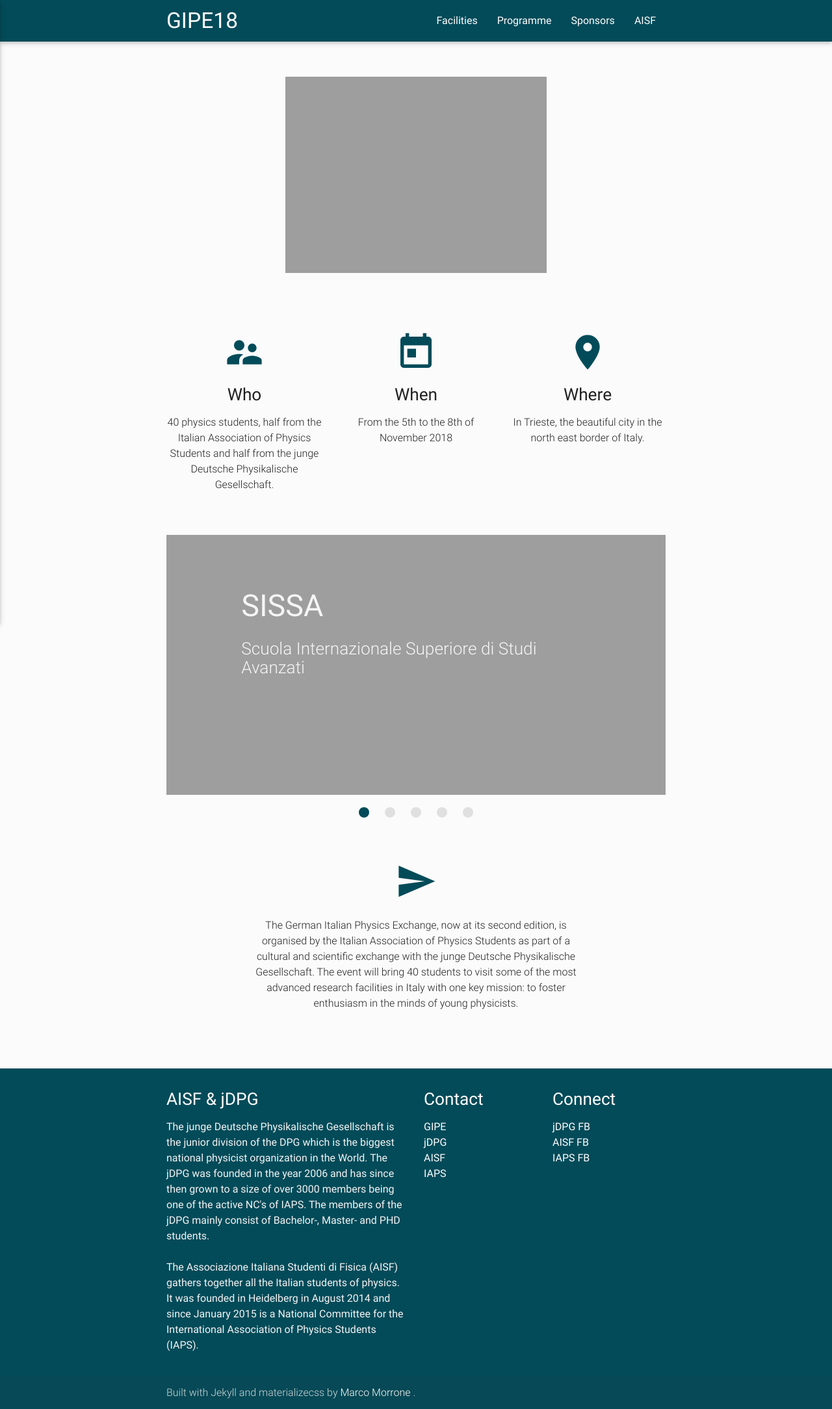
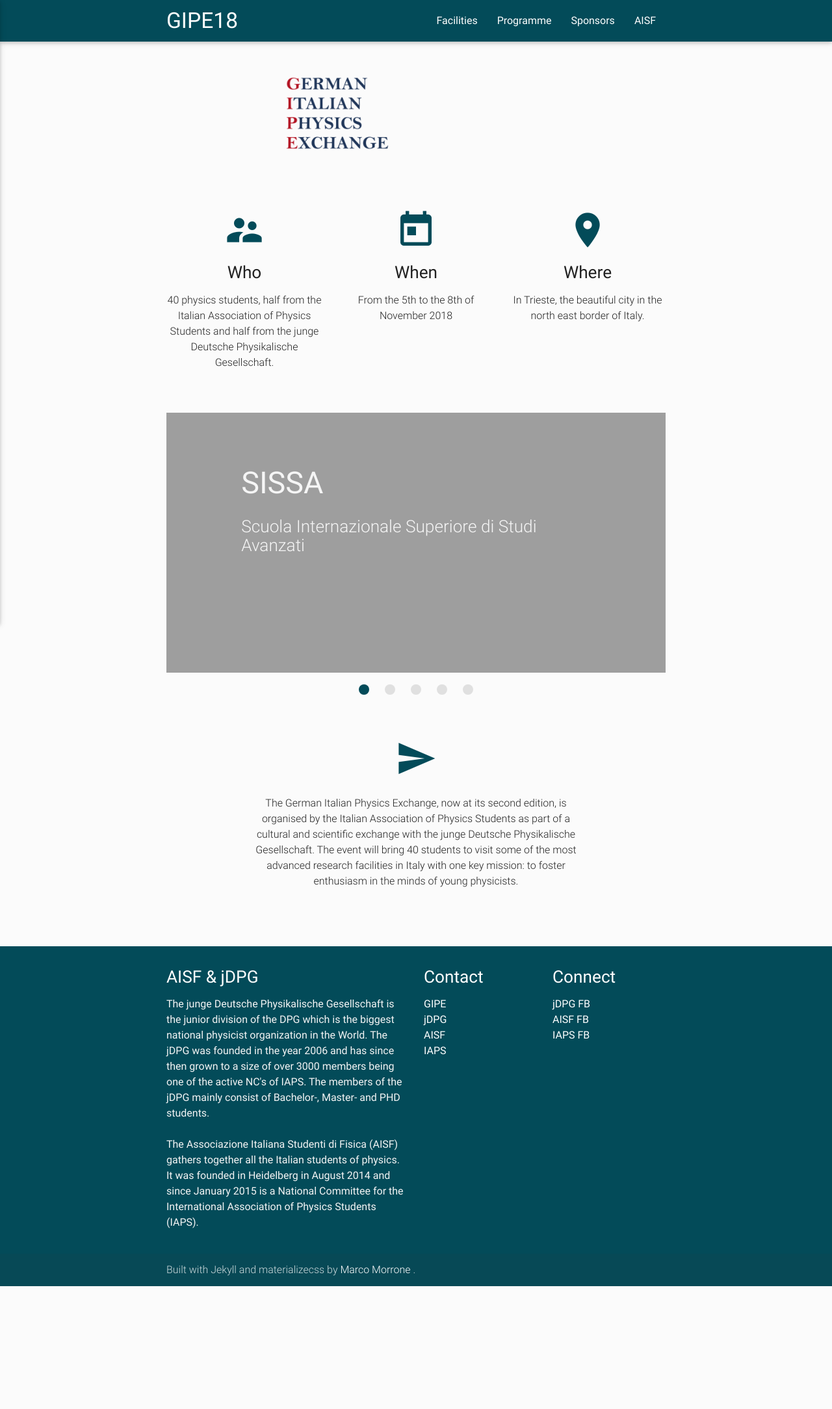
Before and after one commit to ai-sf/ring18, a Jekyll site: the page built from index.html, in a window 1280 px wide. Shown: the whole page at 65% size. Built offline with Jekyll 4.4.1, drawn with Linux system fonts in a browser that asks for light colours; nearby versions of some CDN libraries; after the commit the page ends 1979 px from its top, so only the background shows below that.

Commit message:
Update home.yml

```diff
--- a/_data/home.yml
+++ b/_data/home.yml
@@ -1,4 +1,4 @@
-banner: img/banner.jpg
+banner: img/banner.png
 
 who: "40 physics students, half from the Italian Association of Physics Students and half from the junge Deutsche Physikalische Gesellschaft."
 
```
